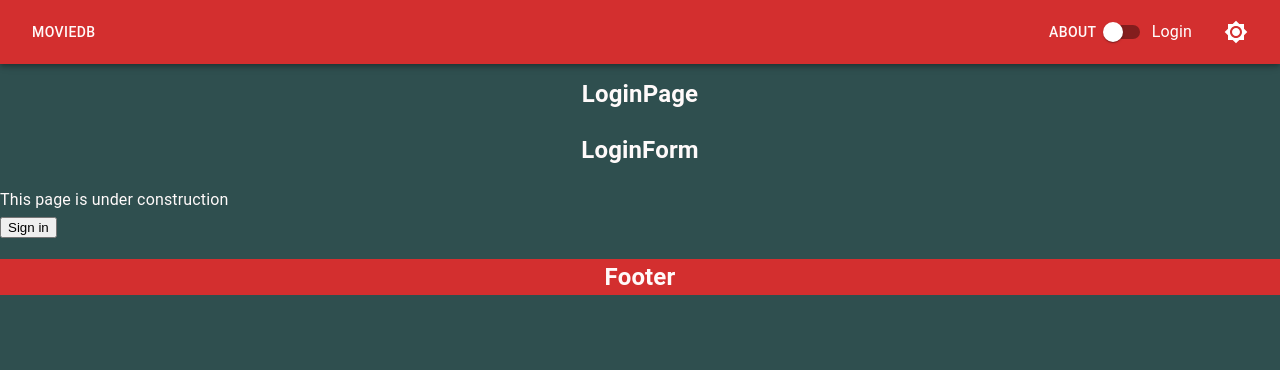
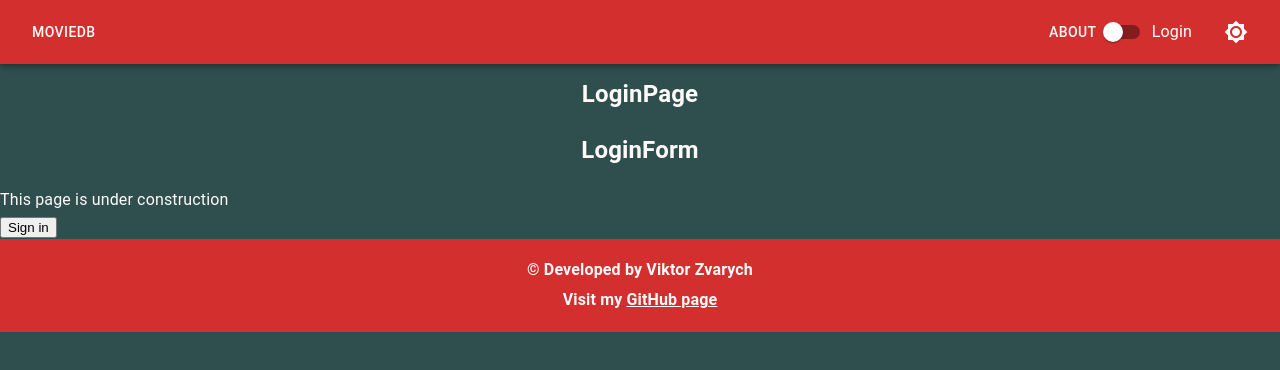
Before and after one commit to ViktorZvarych/movie-app, a React (Create React App) app: page /login in a window 1280 px wide. Shown: the top 370 px of the page. Built offline with nearby package versions, Linux system fonts and the light colour scheme.

Commit message:
some styles and little logic (pagination, footer, api request for the first page of all movies without urlSearchParameters)

```diff
--- a/src/components/Footer/Footer.module.css
+++ b/src/components/Footer/Footer.module.css
@@ -1,12 +1,28 @@
 .footer {
+    display: flex;
+    flex-direction: column;
+    justify-content: center;
+    align-items: center;
+    padding: 1rem;
     background: rgb(211, 47, 47);
-    h2{
+
+    h2 {
         margin-block-end: 0;
     }
 
-    li {
+    p{
+        &:hover{
+            scale: 110%;
+        }
+        &:active{
+            scale: 90%;
+        }
+    }
+
+    a {
         color: snow;
-        text-decoration: none;
+        text-decoration: underline;
+
     }
 
 }
--- a/src/components/Footer/Footer.tsx
+++ b/src/components/Footer/Footer.tsx
@@ -5,7 +5,10 @@ const Footer = () => {
 
     return (
         <footer className={css.footer}>
-            <h2>Footer</h2>
+            <p><b>© Developed by Viktor Zvarych</b></p>
+            <p><b>Visit my <span> </span>
+                <a href="https://github.com/ViktorZvarych/" target="_blank" rel="noopener noreferrer">GitHub page</a>
+            </b></p>
         </footer>
     );
 }
--- a/src/components/MovieContainer/ListsContainer/PopularList.tsx
+++ b/src/components/MovieContainer/ListsContainer/PopularList.tsx
@@ -1,7 +1,4 @@
-import {useEffect, useState} from "react";
-
-import {IMovie, IMovies} from "../../../interfaces";
-import {moviesService} from "../../../services";
+import {IMovie} from "../../../interfaces";
 import css from "../MoviesList/MoviesList.module.css";
 import {MoviesListCard} from "../MoviesListCard/MoviesListCard";
 import {useNavigate} from "react-router-dom";
--- a/src/components/MovieContainer/MovieInfoCard/MovieInfoCard.tsx
+++ b/src/components/MovieContainer/MovieInfoCard/MovieInfoCard.tsx
@@ -66,7 +66,6 @@ const MovieInfoCard: FC<IProps> = ({movie}) => {
 
                     <p>Votes: {vote_count}</p>
                     <p>Release date: {release_date.toString()}</p>
-                    <p>video: {video.toString()}</p>
                     <p>Budget: $ {budget}</p>
                     <p>Popularity: {popularity}</p>
                     <p>{overview}</p>
--- a/src/components/MovieContainer/MoviesList/MoviesList.tsx
+++ b/src/components/MovieContainer/MoviesList/MoviesList.tsx
@@ -1,13 +1,13 @@
 import {FC} from "react";
 
 import css from './MoviesList.module.css';
-import {IMovie, IMovies} from "../../../interfaces";
+import {IMovie} from "../../../interfaces";
 import {MoviesListCard} from "../MoviesListCard/MoviesListCard";
 import {PaginationCustom} from "../PaginationCustom/PaginationCustom";
 import {useNavigate} from "react-router-dom";
 
 interface IProps {
-    movies: IMovies
+    movies: IMovie[]
 }
 
 const MoviesList: FC<IProps> = ({movies}) => {
@@ -23,13 +23,14 @@ const MoviesList: FC<IProps> = ({movies}) => {
                 &&
                 <div>
                     <ul>
-                        {movies.results.map((movie: IMovie) =>
+                        {movies.map((movie: IMovie) =>
                             <li onClick={() => navigate(`../info/${movie.id}`)}
                                 key={movie.id}>
                                 <MoviesListCard movie={movie}/>
                             </li>)}
                     </ul>
-                    <PaginationCustom/>
+
+                    {movies[20] && <PaginationCustom/>}
                 </div>
             }
             <hr/>
--- a/src/hocs/MoviesListsContextProvider.tsx
+++ b/src/hocs/MoviesListsContextProvider.tsx
@@ -11,12 +11,17 @@ const MoviesListsContext =
         topRatedMoviesList: IMovie[] | null;
         popularMoviesList: IMovie[] | null;
         upcomingMoviesList: IMovie[] | null;
+        firstPageMoviesList: IMovie[] | null;
     } | null>(null);
 
 const MoviesListsContextProvider: FC<IProps> = ({children}) => {
     const [topRatedMoviesList, setTopRatedMoviesList] = useState<IMovie[] | null>(null);
+
     const [popularMoviesList, setPopularMoviesList] = useState<IMovie[] | null>(null);
+
     const [upcomingMoviesList, setUpcomingMoviesList] = useState<IMovie[] | null>(null);
+
+    const [firstPageMoviesList, setFirstPageMoviesList] = useState<IMovie[] | null>(null);
 
     useEffect(() => {
         try {
@@ -51,9 +56,20 @@ const MoviesListsContextProvider: FC<IProps> = ({children}) => {
         }
     }, [])
 
+    useEffect(() => {
+        try {
+            (async (): Promise<void> => {
+                const {data} = await moviesService.getMovies('');
+                setFirstPageMoviesList(data.results);
+            })()
+        } catch (e) {
+            console.log(e);
+        }
+    }, [])
+
 
     return (
-        <MoviesListsContext.Provider value={{topRatedMoviesList, popularMoviesList, upcomingMoviesList}}>
+        <MoviesListsContext.Provider value={{topRatedMoviesList, popularMoviesList, upcomingMoviesList, firstPageMoviesList}}>
             {children}
         </MoviesListsContext.Provider>
     );
--- a/src/pages/MoviesContainer/MoviesListPage.tsx
+++ b/src/pages/MoviesContainer/MoviesListPage.tsx
@@ -1,14 +1,18 @@
 import {useEffect, useState} from "react";
 
 import {MoviesList} from "../../components";
-import {IMovies} from "../../interfaces";
+import {IMovie} from "../../interfaces";
 import {moviesService} from "../../services";
 import {useSearchParams} from "react-router-dom";
+import {useMoviesListsContext} from "../../hooks";
 
 const MoviesListPage = () => {
     console.log('render MoviesListPage');
 
-    const [movies, setMovies] = useState<IMovies | null>(null);
+    const moviesListsContext = useMoviesListsContext();
+    const firstPageMoviesList = moviesListsContext?.firstPageMoviesList;
+
+    const [movies, setMovies] = useState<IMovie[] | null>(null);
 
     const [urlSearchParams, ] = useSearchParams();
 
@@ -21,15 +25,19 @@ const MoviesListPage = () => {
 
         console.log(urlParams[0])
 
+        if (urlParams[0]) {
             try {
                 (async (): Promise<void> => {
                     const {data} = await moviesService.getMovies(urlParams.join('&'));
-                setMovies(data);
+                    setMovies(data.results);
                 })()
             } catch (e) {
                 console.log(e);
             }
-    }, [urlSearchParams])
+        } else {
+            firstPageMoviesList && setMovies(firstPageMoviesList);
+        }
+    }, [firstPageMoviesList, urlSearchParams])
 
 
     return (
--- a/src/pages/MoviesContainer/SearchResultsPage.tsx
+++ b/src/pages/MoviesContainer/SearchResultsPage.tsx
@@ -1,12 +1,12 @@
-import {MoviesList, PaginationCustom} from "../../components";
+import {MoviesList} from "../../components";
 import {useSearchParams} from "react-router-dom";
 import {useEffect, useState} from "react";
-import {IMovies} from "../../interfaces";
+import {IMovie} from "../../interfaces";
 import {moviesService} from "../../services";
 
 const SearchResultsPage = () => {
     console.log('render SearchResultsPage');
-    const [movies, setMovies] = useState<IMovies | null>(null);
+    const [movies, setMovies] = useState<IMovie[] | null>(null);
 
     const [urlSearchParams, ] = useSearchParams();
 
@@ -22,7 +22,7 @@ const SearchResultsPage = () => {
         try {
             (async (): Promise<void> => {
                 const {data} = await moviesService.searchMovie(urlParams.join('&'));
-                setMovies(data);
+                setMovies(data.results);
             })()
         } catch (e) {
             console.log(e);
@@ -35,8 +35,6 @@ const SearchResultsPage = () => {
             <h2>MoviesListPage</h2>
 
             {movies && <MoviesList movies={movies}/>}
-
-            <PaginationCustom/>
         </div>
     );
 };
```
Lines whose indentation alone changed are shown as unchanged.
